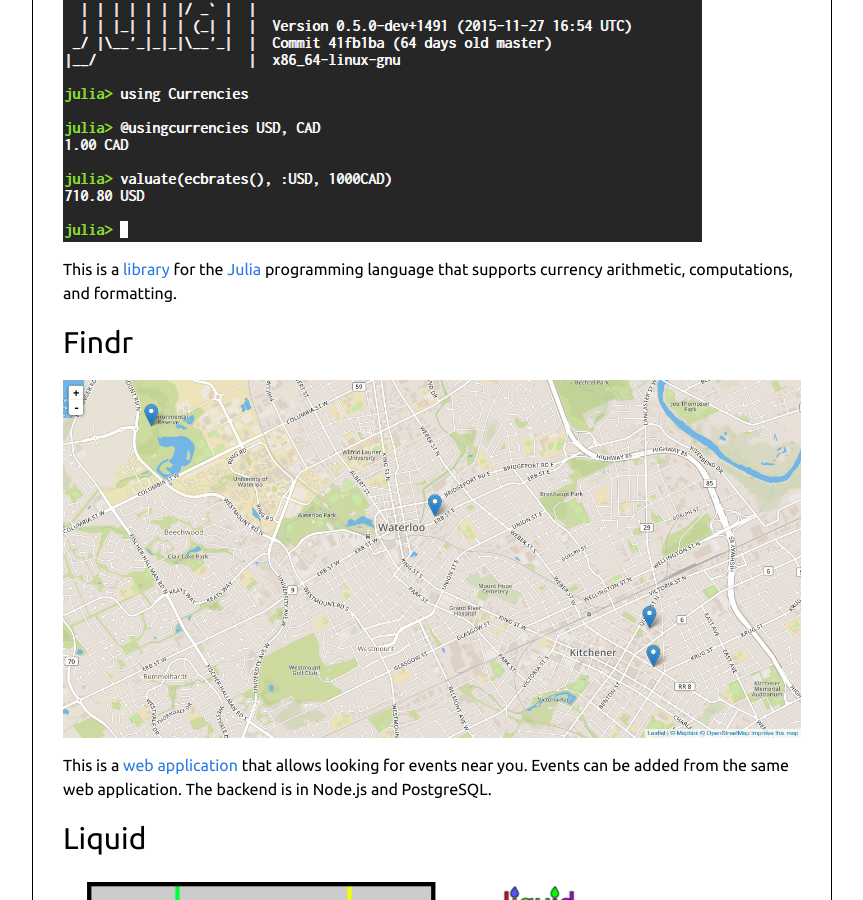
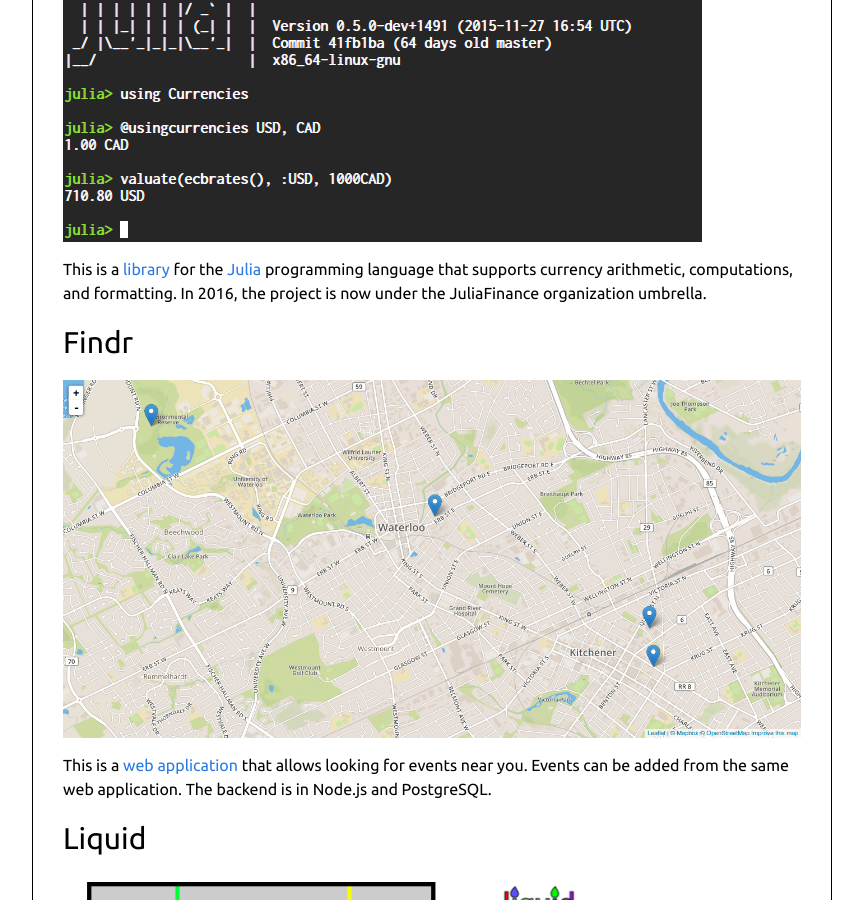
Before and after one commit to TotalVerb/totalverb.github.io, a Jekyll site: the page built from projects.md, in a window 1280 px wide and 900 px high, scrolled down 427 px. Shown: the whole window, without its empty margins (208-1071 px from the left). Built offline with Jekyll 4.4.1, drawn with Linux system fonts in a browser that asks for light colours.

Commit message:
Update projects.md

```diff
--- a/projects.md
+++ b/projects.md
@@ -12,7 +12,8 @@ years. I also [teach] mathematics.
 ![using Currencies; @usingcurrencies USD, CAD][currencies-img]
 
 This is a [library][cjl] for the [Julia][julia] programming language that
-supports currency arithmetic, computations, and formatting.
+supports currency arithmetic, computations, and formatting. In 2016, the
+project is now under the JuliaFinance organization umbrella.
 
 ## Findr
 
```
